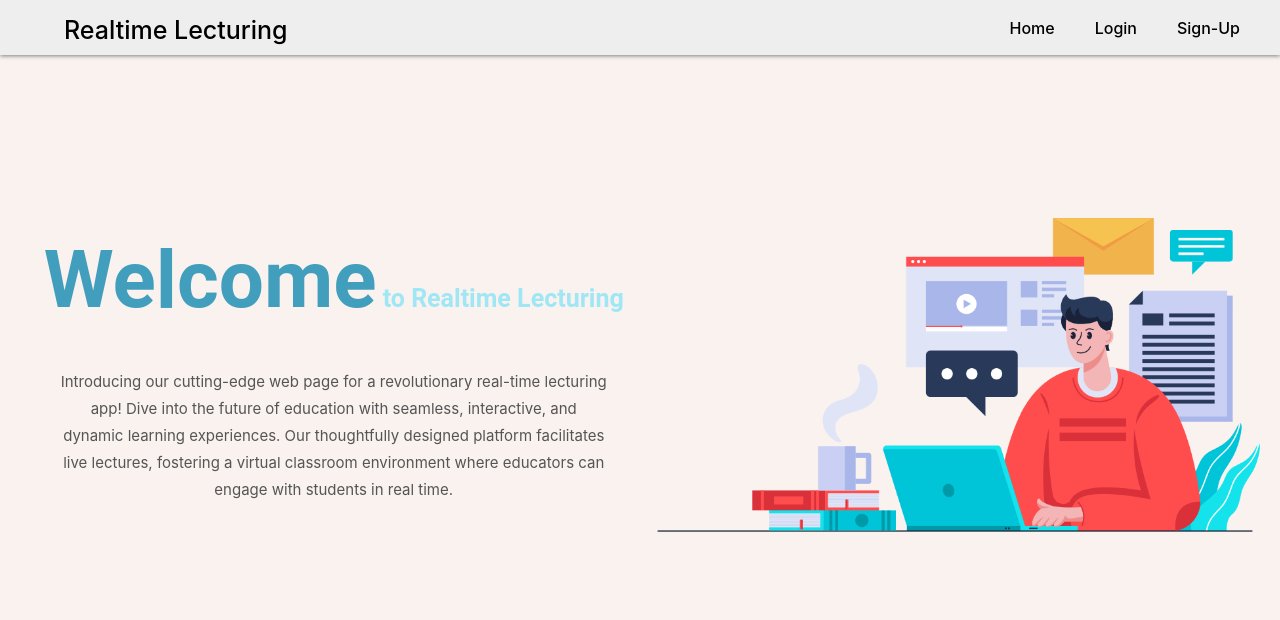
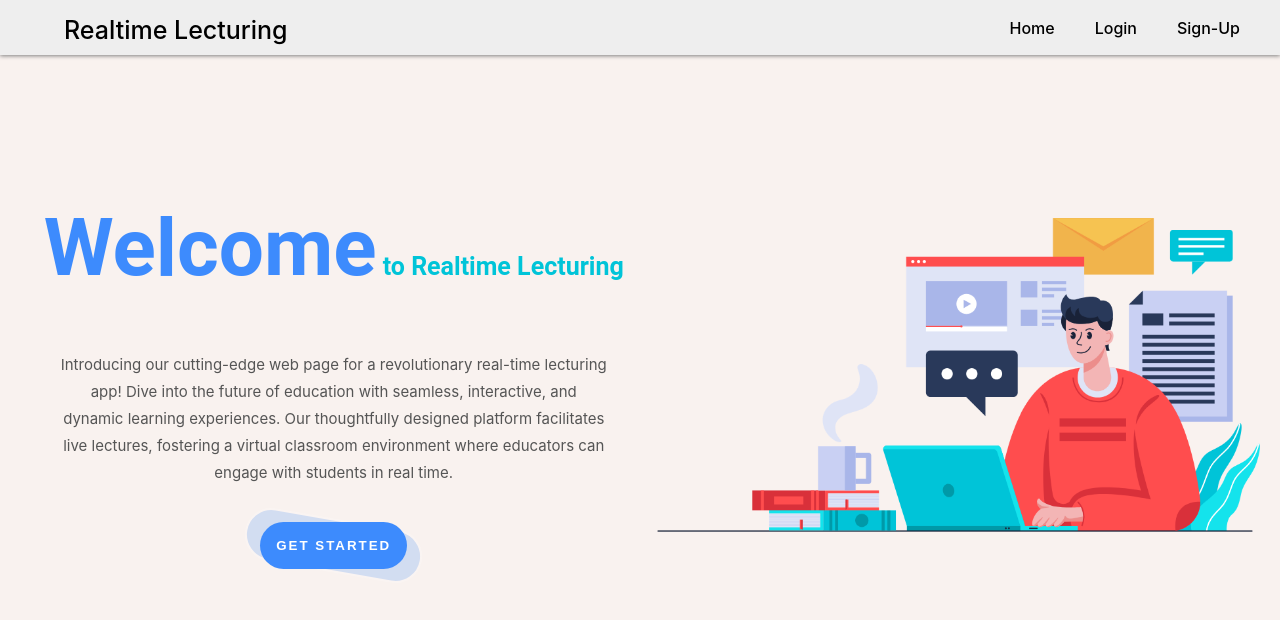
Before and after one commit to AbdelrahmanNasser00/Real-Time-Lecturing-Client, a React (Create React App) app in the folder client/: page / in a window 1280 px wide. Shown: the top 620 px of the page. Built offline with nearby package versions, Linux system fonts and the light colour scheme; the HTML template or start-up script is replaced by a standard one.

Commit message:
add get started btn to home page and change main color

```diff
--- a/client/src/HomePage/HomePage.js
+++ b/client/src/HomePage/HomePage.js
@@ -10,6 +10,9 @@ const HomePage = () => {
   if (userDetails) {
     history.push("./dashboard");
   }
+  const handleGetStartedBtn = () => {
+    history.push("/register");
+  };
   return (
     <>
       <Header />
@@ -29,6 +32,40 @@ const HomePage = () => {
             classroom environment where educators can engage with students in
             real time.
           </p>
+          <button className="startBtn" onClick={handleGetStartedBtn}>
+            <div>GET STARTED</div>
+            <svg
+              xmlns="http://www.w3.org/2000/svg"
+              width="25px"
+              height="25px"
+              viewBox="0 0 24 24"
+              fill="none">
+              <path
+                d="M11.6801 14.62L14.2401 12.06L11.6801 9.5"
+                stroke="white"
+                strokeWidth={2}
+                strokeMiterlimit={10}
+                strokeLinecap="round"
+                strokeLinejoin="round"
+              />
+              <path
+                d="M4 12.0601H14.17"
+                stroke="white"
+                strokeWidth={2}
+                strokeMiterlimit={10}
+                strokeLinecap="round"
+                strokeLinejoin="round"
+              />
+              <path
+                d="M12 4C16.42 4 20 7 20 12C20 17 16.42 20 12 20"
+                stroke="white"
+                strokeWidth={2}
+                strokeMiterlimit={10}
+                strokeLinecap="round"
+                strokeLinejoin="round"
+              />
+            </svg>
+          </button>
         </div>
       </div>
     </>
--- a/client/src/authPages/LoginPage/LoginPageFooter.js
+++ b/client/src/authPages/LoginPage/LoginPageFooter.js
@@ -22,12 +22,11 @@ const LoginPageFooter = ({ handleLogin, isFormValid }) => {
   return (
     <>
       <Tooltip
-        title={!isFormValid ? getFormNotValidMessage() : getFormValidMessage()}
-      >
+        title={!isFormValid ? getFormNotValidMessage() : getFormValidMessage()}>
         <div>
           <CustomPrimaryButton
             label="Log in"
-            additionalStyles={{ marginTop: "30px" }}
+            additionalStyles={{ marginTop: "15px" }}
             disabled={!isFormValid}
             onClick={handleLogin}
           />
--- a/client/src/shared/UI/css/home.css
+++ b/client/src/shared/UI/css/home.css
@@ -1,7 +1,7 @@
 :root {
-    --main-color: #429EBD;
+    --main-color: #3d8bfd;
     /* Set your main color */
-    --secondary-color: #9fe7f5;
+    --secondary-color: #00c4d8;
     /* Set your secondary color */
 }
 
@@ -29,6 +29,8 @@
     position: relative;
     padding: 40px;
     max-width: 800px;
+    display: flex;
+    flex-direction: column;
 }
 
 
@@ -89,6 +91,69 @@
 .dropdown-btn {
     display: flex;
     flex-direction: row;
+}
+
+/* Start button */
+.startBtn {
+    --color: #3d8bfd;
+    position: relative;
+    display: flex;
+    justify-content: center;
+    align-items: center;
+    transition: all .5s;
+    border: none;
+    background-color: transparent;
+}
+
+.startBtn div {
+    letter-spacing: 2px;
+    font-weight: bold;
+    background: var(--color);
+    border-radius: 2rem;
+    color: white;
+    padding: 1rem;
+}
+
+.startBtn::before {
+    content: '';
+    z-index: -1;
+    background-color: var(--color);
+    border: 2px solid white;
+    border-radius: 2rem;
+    width: 110%;
+    height: 100%;
+    position: absolute;
+    transform: rotate(10deg);
+    transition: .5s;
+    opacity: 0.2;
+}
+
+.startBtn:hover {
+    cursor: pointer;
+    filter: brightness(1.2);
+    transform: scale(1.1);
+}
+
+.startBtn:hover::before {
+    transform: rotate(0deg);
+    opacity: 1;
+}
+
+.startBtn svg {
+    transform: translateX(-200%);
+    transition: .5s;
+    width: 0;
+    opacity: 0;
+}
+
+.startBtn:hover svg {
+    width: 25px;
+    transform: translateX(0%);
+    opacity: 1;
+}
+
+.startBtn:active {
+    filter: brightness(1.4);
 }
 
 
```
